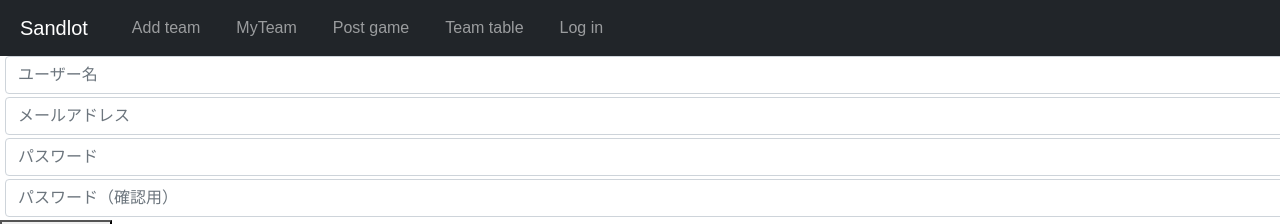
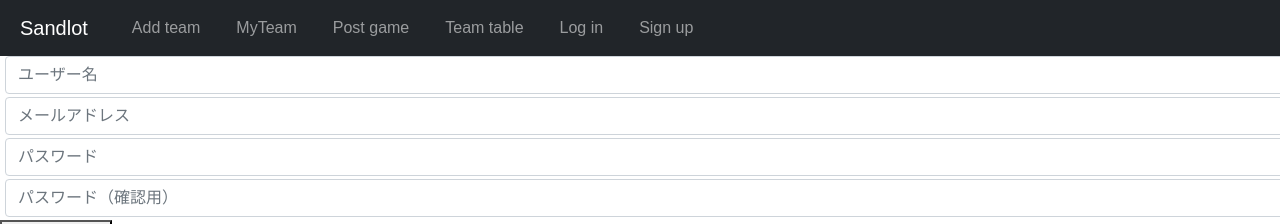
Before and after one commit to kaheiseki/sandlot, a React (Create React App) app: page /signup in a window 1280 px wide. Shown: the top 224 px of the page. Built offline with nearby package versions, Linux system fonts and the light colour scheme.

Commit message:
edit the signup style

```diff
--- a/src/App.js
+++ b/src/App.js
@@ -30,7 +30,7 @@ const App = () => {
             <Route path = "/createteam" element = {<AddTeam/>}/>
             <Route path = "/signup" element ={<SignUp/>}/>
             <Route path = "/login" element = {<Login/>}/>
-            <Route path = "/test_signup" element = {<TestSignUp/>}/>
+            <Route path = "/signup" element = {<SignUp/>}/>
             <Route path="*" element={<ErrorPage/>}/>
           </Routes>
         </BrowserRouter>
--- a/src/components/header/header.js
+++ b/src/components/header/header.js
@@ -20,6 +20,7 @@ const Header = () => {
               <Nav.Link href="/creategame" className="headerContents">Post game</Nav.Link>
               <Nav.Link href="/teamtable" className="headerContents">Team table</Nav.Link>
               <Nav.Link href="/login" className="headerContents">Log in</Nav.Link>
+              <Nav.Link href="/signup" className="headerContents">Sign up</Nav.Link>
           </Nav>
       </Navbar.Collapse>
     </Navbar>
```
Also changed, not shown: src/pages/signup/signup.js (+26 -0 lines), src/pages/signup/signup.css (added).
